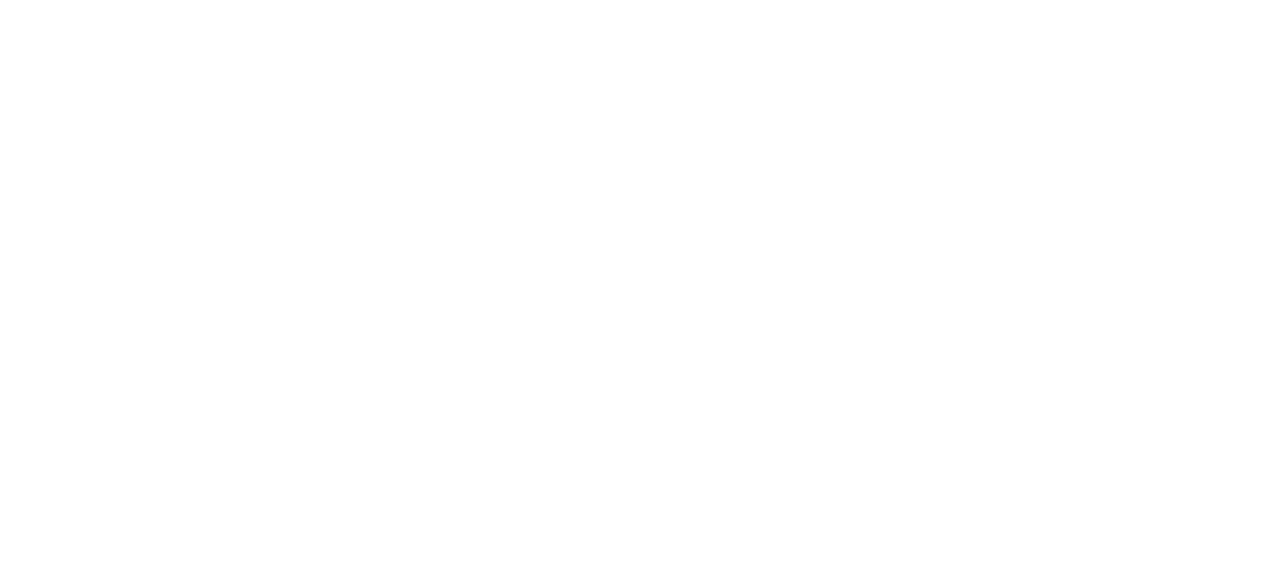
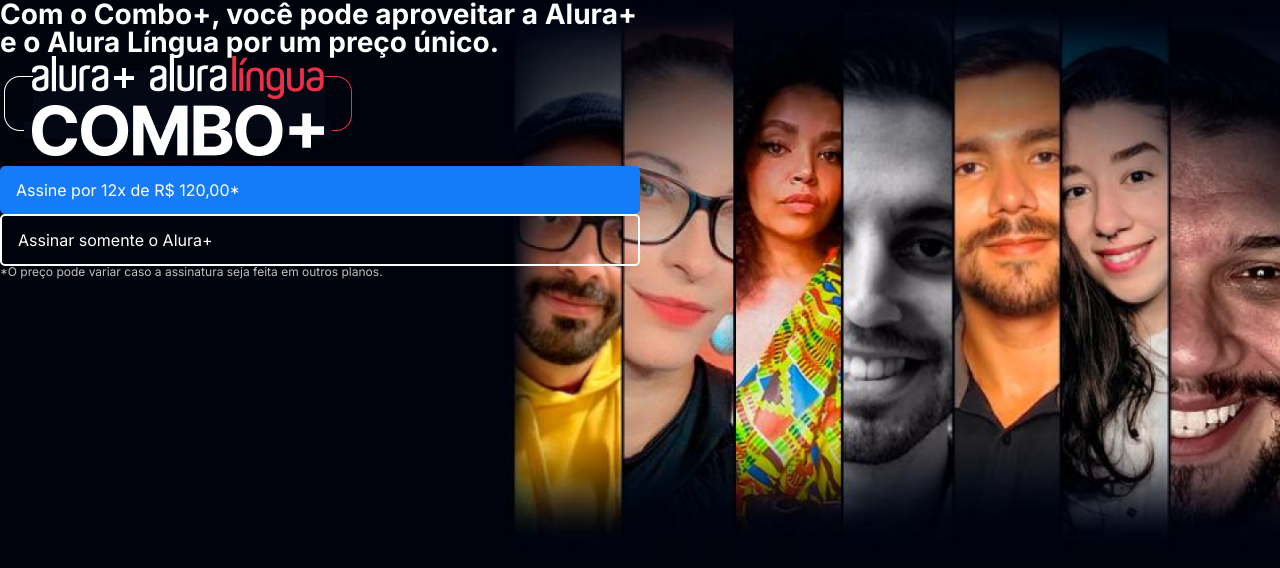
Before and after one commit to jobemcamera/pagina-alura-plus, a plain HTML site: page index.html in a window 1280 px wide. Drawn offline with Linux system fonts and the light colour scheme.

Commit message:
alteração de SASS para CSS puro

```diff
--- a/assets/styles/style.css
+++ b/assets/styles/style.css
@@ -1 +1,51 @@
-/*# sourceMappingURL=style.css.map */
+:root {
+    --branco-principal: #FFFFFF;
+    --cinza-secundario: #C0C0C0;
+    --botao-azul: #167BF7;
+    --cor-de-fundo: #00030C;
+    --fonte-principal: 'Inter';
+}
+
+body {
+    background-color: var(--cor-de-fundo);
+    color: var(--branco-principal);
+    font-family: var(--fonte-principal);
+    font-size: 16px;
+    font-weight: 400;
+}
+
+.principal {
+    background-image: url("../img/Background.png");
+    background-repeat: no-repeat;
+    background-size: contain;
+}
+
+.container {
+    height: 100vh;
+    display: grid;
+    grid-template-columns: 50% 50%;
+}
+
+.container__botao {
+    background-color: var(--botao-azul);
+    border-radius: 5px;
+    padding: 1em;
+    color: var(--branco-principal);
+    display: block;
+    text-decoration: none;
+}
+
+.botao_secundario {
+    background-color: transparent;
+    border: 2px solid var(--branco-principal)
+}
+
+.container__aviso {
+    font-size: 12px;
+    color: var(--cinza-secundario);
+}
+
+.container__titulo {
+    font-size: 28px;
+    font-weight: 700;
+}
--- a/index.html
+++ b/index.html
@@ -4,10 +4,21 @@
     <meta charset="UTF-8">
     <meta http-equiv="X-UA-Compatible" content="IE=edge">
     <meta name="viewport" content="width=device-width, initial-scale=1.0">
+    <link rel="stylesheet" href="assets/styles/reset.css">
     <link rel="stylesheet" href="assets/styles/style.css">
+    <link rel="preconnect" href="https://fonts.googleapis.com"><link rel="preconnect" href="https://fonts.gstatic.com" crossorigin><link href="https://fonts.googleapis.com/css2?family=Inter:wght@400;700&display=swap" rel="stylesheet">
     <title>Alura Plus</title>
 </head>
 <body>
-
+    <section class="principal container">
+        <div>
+            <h1 class="container__titulo">Com o Combo+, você pode aproveitar a Alura+ e o Alura Língua por um preço
+                único.</h1>
+            <img src="assets/img/Combo.png" alt="O combo+ é a junção do alura+ e o alura língua">
+            <a href="www.alura.com.br" class="container__botao">Assine por 12x de R$ 120,00*</a>
+            <a href="www.alura.com.br" class="container__botao botao_secundario">Assinar somente o Alura+</a>
+            <p class="container__aviso">*O preço pode variar caso a assinatura seja feita em outros planos.</p>
+        </div>
+    </section>
 </body>
 </html>
```
Also changed, not shown: assets/styles/style.scss (deleted), 1 other file.
